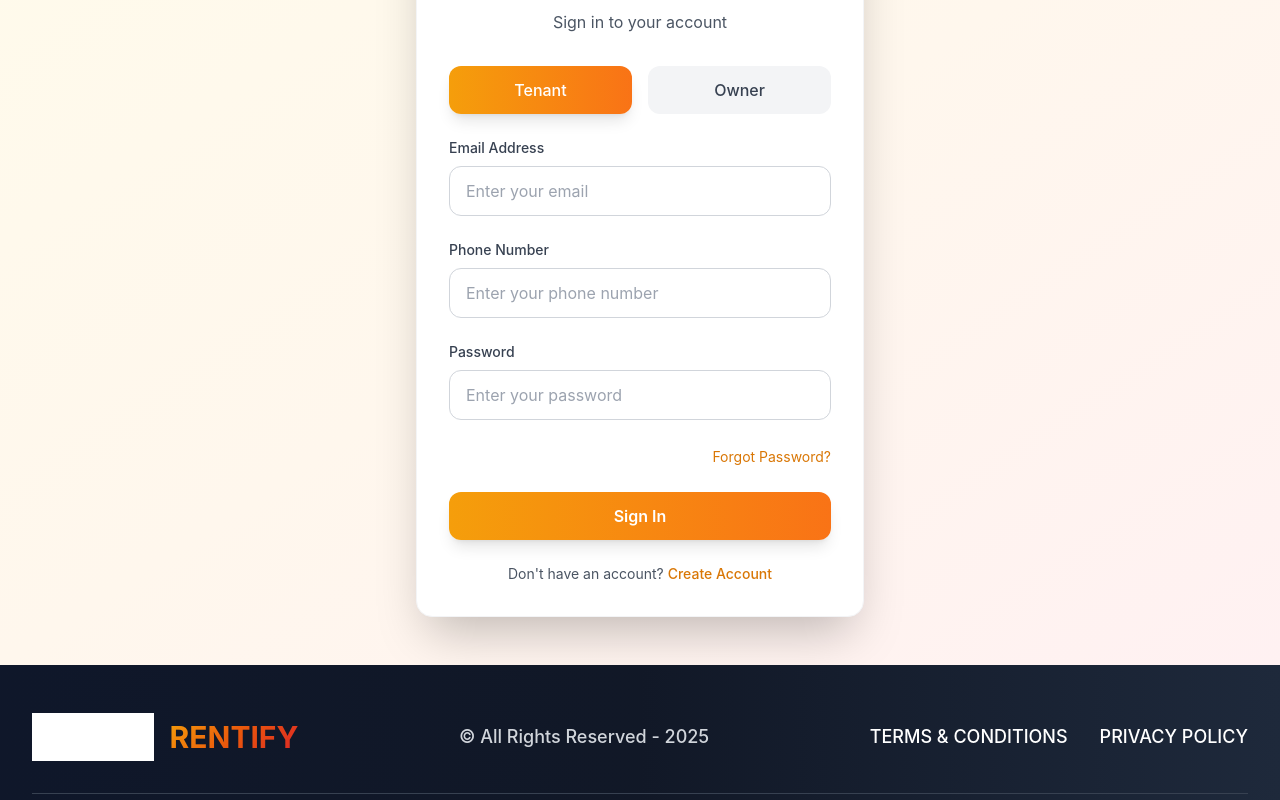
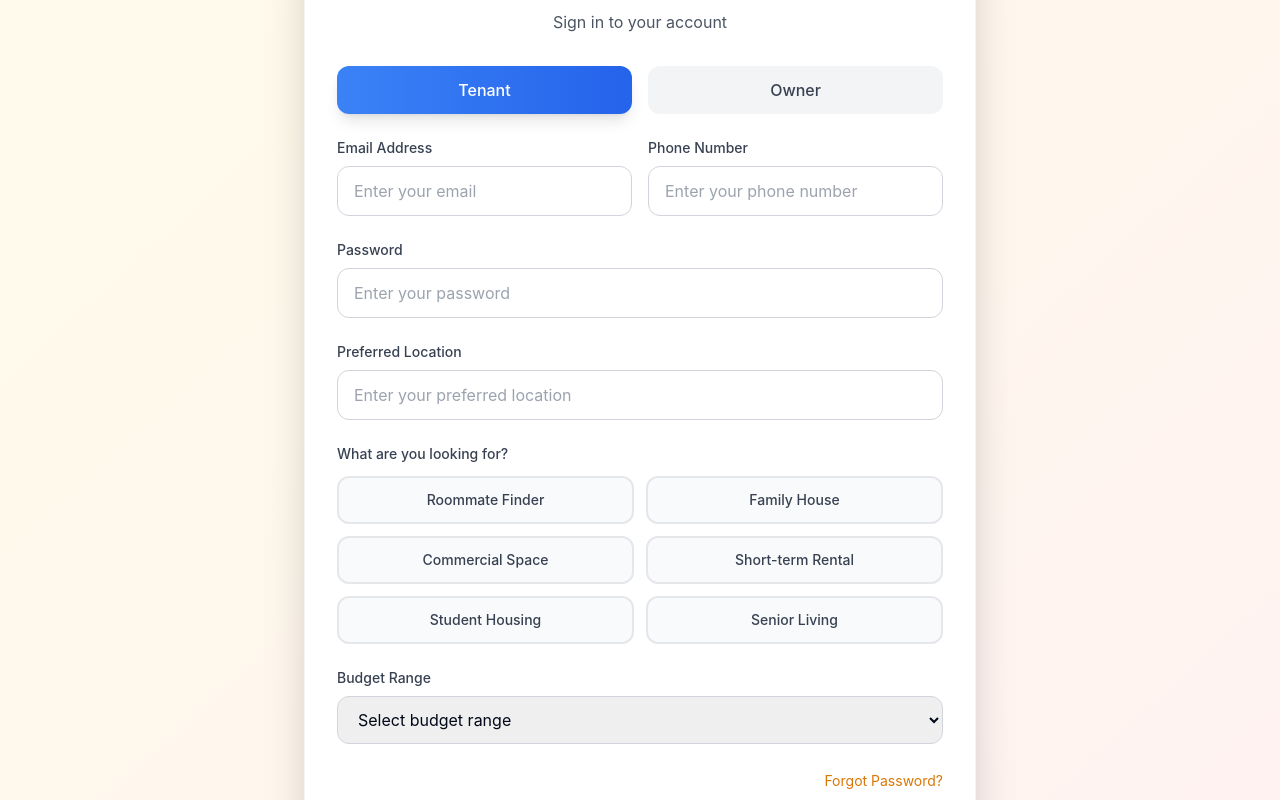
Before and after one commit to AymanTazwarRabab/rentify-find-your-space, a React (Vite) app: page /login in a window 1280 px wide. Shown: the part 260-1060 px from the top of the page. Built offline with nearby package versions, Linux system fonts and the light colour scheme.

Commit message:
Implement service options and owner design
Add service options to tenant dashboard and implement distinct design for owner interface.

```diff
--- a/src/pages/Login.tsx
+++ b/src/pages/Login.tsx
@@ -7,18 +7,56 @@ const Login = () => {
   const [number, setNumber] = useState('');
   const [password, setPassword] = useState('');
   const [accountType, setAccountType] = useState('tenant');
+  const [location, setLocation] = useState('');
+  const [selectedServices, setSelectedServices] = useState<string[]>([]);
+  const [propertyType, setPropertyType] = useState('');
+  const [budget, setBudget] = useState('');
   const navigate = useNavigate();
+
+  const serviceOptions = [
+    'Roommate Finder',
+    'Family House',
+    'Commercial Space',
+    'Short-term Rental',
+    'Student Housing',
+    'Senior Living'
+  ];
+
+  const propertyTypes = [
+    'Apartment',
+    'House',
+    'Condo',
+    'Townhouse',
+    'Commercial Building',
+    'Office Space'
+  ];
+
+  const handleServiceToggle = (service: string) => {
+    setSelectedServices(prev =>
+      prev.includes(service)
+        ? prev.filter(s => s !== service)
+        : [...prev, service]
+    );
+  };
 
   const handleLogin = (e: React.FormEvent) => {
     e.preventDefault();
-    console.log('Login attempt:', { email, number, password, accountType });
-    // Navigate to dashboard after login
+    console.log('Login attempt:', {
+      email,
+      number,
+      password,
+      accountType,
+      location,
+      selectedServices,
+      propertyType,
+      budget
+    });
     navigate('/dashboard');
   };
 
   return (
     <div className="min-h-screen bg-gradient-to-br from-amber-50 via-orange-50 to-rose-50 flex items-center justify-center py-12 px-4 sm:px-6 lg:px-8">
-      <div className="max-w-md w-full">
+      <div className="max-w-2xl w-full">
         <div className="bg-white rounded-2xl shadow-2xl p-8 border border-gray-100">
           <div className="text-center mb-8">
             <img
@@ -31,13 +69,14 @@ const Login = () => {
           </div>
 
           <form onSubmit={handleLogin} className="space-y-6">
+            {/* Account Type Selection */}
             <div className="flex space-x-4 mb-6">
               <button
                 type="button"
                 onClick={() => setAccountType('tenant')}
                 className={`flex-1 py-3 px-4 rounded-xl font-medium transition-all duration-200 ${
                   accountType === 'tenant'
-                    ? 'bg-gradient-to-r from-amber-500 to-orange-500 text-white shadow-lg'
+                    ? 'bg-gradient-to-r from-blue-500 to-blue-600 text-white shadow-lg'
                     : 'bg-gray-100 text-gray-700 hover:bg-gray-200'
                 }`}
               >
@@ -48,7 +87,7 @@ const Login = () => {
                 onClick={() => setAccountType('owner')}
                 className={`flex-1 py-3 px-4 rounded-xl font-medium transition-all duration-200 ${
                   accountType === 'owner'
-                    ? 'bg-gradient-to-r from-amber-500 to-orange-500 text-white shadow-lg'
+                    ? 'bg-gradient-to-r from-purple-500 to-purple-600 text-white shadow-lg'
                     : 'bg-gray-100 text-gray-700 hover:bg-gray-200'
                 }`}
               >
@@ -56,6 +95,8 @@ const Login = () => {
               </button>
             </div>
 
+            {/* Basic Fields */}
+            <div className="grid grid-cols-1 md:grid-cols-2 gap-4">
               <div>
                 <label className="block text-sm font-medium text-gray-700 mb-2">
                   Email Address
@@ -83,6 +124,7 @@ const Login = () => {
                   required
                 />
               </div>
+            </div>
 
             <div>
               <label className="block text-sm font-medium text-gray-700 mb-2">
@@ -98,6 +140,101 @@ const Login = () => {
               />
             </div>
 
+            {/* Location Field */}
+            <div>
+              <label className="block text-sm font-medium text-gray-700 mb-2">
+                {accountType === 'tenant' ? 'Preferred Location' : 'Property Location'}
+              </label>
+              <input
+                type="text"
+                value={location}
+                onChange={(e) => setLocation(e.target.value)}
+                className="w-full px-4 py-3 border border-gray-300 rounded-xl focus:ring-2 focus:ring-amber-500 focus:border-transparent outline-none transition-all duration-200"
+                placeholder={accountType === 'tenant' ? "Enter your preferred location" : "Enter your property location"}
+                required
+              />
+            </div>
+
+            {/* Tenant-specific fields */}
+            {accountType === 'tenant' && (
+              <>
+                {/* Service Options */}
+                <div>
+                  <label className="block text-sm font-medium text-gray-700 mb-3">
+                    What are you looking for?
+                  </label>
+                  <div className="grid grid-cols-2 gap-3">
+                    {serviceOptions.map((service) => (
+                      <button
+                        key={service}
+                        type="button"
+                        onClick={() => handleServiceToggle(service)}
+                        className={`p-3 rounded-xl border-2 text-sm font-medium transition-all duration-200 ${
+                          selectedServices.includes(service)
+                            ? 'bg-blue-50 border-blue-500 text-blue-700'
+                            : 'bg-gray-50 border-gray-200 text-gray-700 hover:bg-gray-100'
+                        }`}
+                      >
+                        {service}
+                      </button>
+                    ))}
+                  </div>
+                </div>
+
+                {/* Budget */}
+                <div>
+                  <label className="block text-sm font-medium text-gray-700 mb-2">
+                    Budget Range
+                  </label>
+                  <select
+                    value={budget}
+                    onChange={(e) => setBudget(e.target.value)}
+                    className="w-full px-4 py-3 border border-gray-300 rounded-xl focus:ring-2 focus:ring-blue-500 focus:border-transparent outline-none transition-all duration-200"
+                  >
+                    <option value="">Select budget range</option>
+                    <option value="0-500">$0 - $500</option>
+                    <option value="500-1000">$500 - $1,000</option>
+                    <option value="1000-1500">$1,000 - $1,500</option>
+                    <option value="1500-2000">$1,500 - $2,000</option>
+                    <option value="2000+">$2,000+</option>
+                  </select>
+                </div>
+              </>
+            )}
+
+            {/* Owner-specific fields */}
+            {accountType === 'owner' && (
+              <>
+                {/* Property Type */}
+                <div>
+                  <label className="block text-sm font-medium text-gray-700 mb-2">
+                    Property Type
+                  </label>
+                  <select
+                    value={propertyType}
+                    onChange={(e) => setPropertyType(e.target.value)}
+                    className="w-full px-4 py-3 border border-gray-300 rounded-xl focus:ring-2 focus:ring-purple-500 focus:border-transparent outline-none transition-all duration-200"
+                  >
+                    <option value="">Select property type</option>
+                    {propertyTypes.map((type) => (
+                      <option key={type} value={type}>{type}</option>
+                    ))}
+                  </select>
+                </div>
+
+                {/* Additional Owner Info */}
+                <div className="bg-purple-50 rounded-xl p-4 border border-purple-200">
+                  <h4 className="font-medium text-purple-900 mb-2">Property Owner Benefits</h4>
+                  <ul className="text-sm text-purple-700 space-y-1">
+                    <li>• List unlimited properties</li>
+                    <li>• Advanced tenant screening</li>
+                    <li>• Rent collection management</li>
+                    <li>• Property analytics dashboard</li>
+                  </ul>
+                </div>
+              </>
+            )}
+
             <div className="text-right">
               <Link to="/forgot-password" className="text-sm text-amber-600 hover:text-amber-800 transition-colors duration-200">
                 Forgot Password?
@@ -106,9 +243,13 @@ const Login = () => {
 
             <button
               type="submit"
-              className="w-full bg-gradient-to-r from-amber-500 to-orange-500 text-white py-3 rounded-xl font-semibold hover:from-amber-600 hover:to-orange-600 transition-all duration-300 transform hover:scale-105 shadow-lg"
+              className={`w-full py-3 rounded-xl font-semibold transition-all duration-300 transform hover:scale-105 shadow-lg ${
+                accountType === 'tenant'
+                  ? 'bg-gradient-to-r from-blue-500 to-blue-600 hover:from-blue-600 hover:to-blue-700 text-white'
+                  : 'bg-gradient-to-r from-purple-500 to-purple-600 hover:from-purple-600 hover:to-purple-700 text-white'
+              }`}
             >
-              Sign In
+              Sign In as {accountType === 'tenant' ? 'Tenant' : 'Property Owner'}
             </button>
           </form>
 
```
Lines whose indentation alone changed are shown as unchanged.
